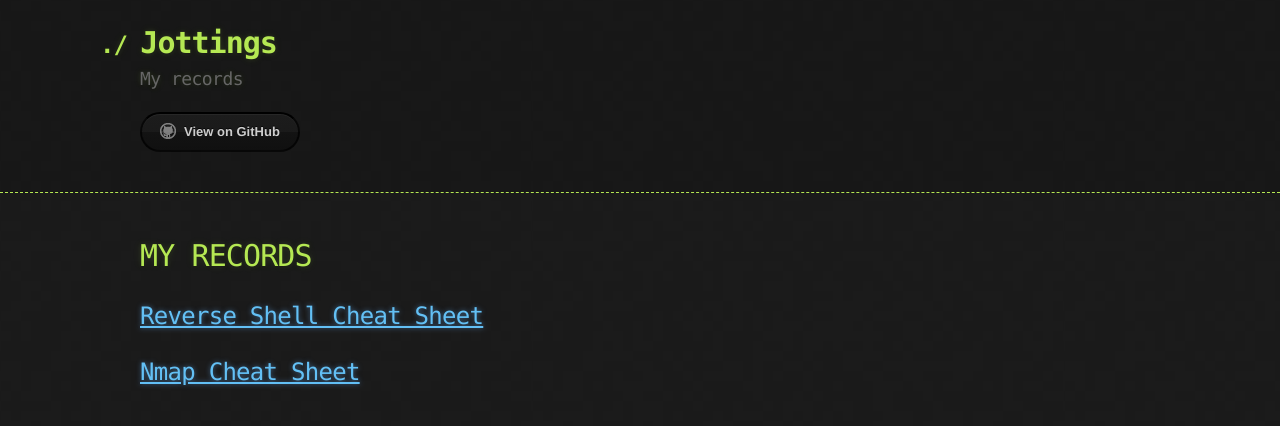
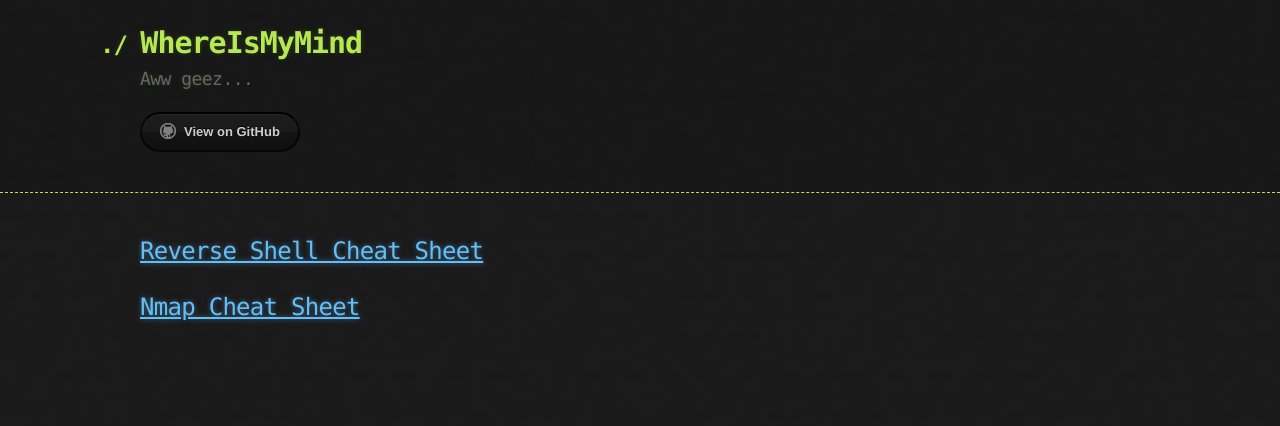
Before and after one commit to hare001/hare001.github.io, a Jekyll site: the page built from index.md, in a window 1280 px wide. Shown: the top 426 px of the page. Built offline with Jekyll 4.4.1, drawn with Linux system fonts in a browser that asks for light colours; our own code applies the rules of GitHub Pages for plain Markdown files.

Commit message:
Change css

```diff
--- a/_config.yml
+++ b/_config.yml
@@ -1,6 +1,6 @@
-title: Jottings
-logo: /assets/img/logo.png
+title: WhereIsMyMind
+logo: ./assets/images/logo.png
 show_downloads: false
-description: "My records"
+description: "Aww geez..."
 url: "https://hare001.github.io"
 theme: jekyll-theme-hacker
--- a/_sass/jekyll-theme-hacker.scss
+++ b/_sass/jekyll-theme-hacker.scss
@@ -21,7 +21,7 @@
   color: $body-foreground;
   font-size: 16px;
   line-height: 1.5;
-  font-family: Monaco, "Bitstream Vera Sans Mono", "Lucida Console", Terminal, monospace;
+  font-family: Monaco, "Lucida Console", Terminal, monospace, "Noto Sans SC";
 }
 
 /* General & 'Reset' Stuff */
@@ -64,7 +64,7 @@
   line-height: 1.5;
   margin: 0 0 0 -40px;
   font-weight: bold;
-  font-family: Monaco, "Bitstream Vera Sans Mono", "Lucida Console", Terminal, monospace;
+  font-family: Monaco, "Lucida Console", Terminal, monospace, "Noto Sans SC";
   color: $conifer;//$header;
   text-shadow: 0 1px 1px rgba(0, 0, 0, 0.1),
                0 0 5px rgba(181, 232, 83, 0.1),
@@ -107,7 +107,7 @@
 
 h1, h2, h3, h4, h5, h6 {
   font-weight: normal;
-  font-family: Monaco, "Bitstream Vera Sans Mono", "Lucida Console", Terminal, monospace;
+  font-family: Monaco, "Lucida Console", Terminal, monospace, "Noto Sans SC";
   color: $header;
   letter-spacing: -0.03em;
   text-shadow: 0 1px 1px rgba(0, 0, 0, 0.1),
@@ -214,7 +214,7 @@
   border-bottom: 2px solid rgba(0, 0, 0, 0.7);
   border-top: 2px solid rgba(0, 0, 0, 1);
   color: rgba(255, 255, 255, 0.8);
-  font-family: Helvetica, Arial, sans-serif;
+  font-family: Helvetica, Arial, sans-serif, "Noto Sans SC";
   font-weight: bold;
   font-size: 13px;
   text-decoration: none;
--- a/index.md
+++ b/index.md
@@ -1,6 +1,6 @@
-# MY RECORDS
-
-
+---
+layout: default
+---
 
 ## [Reverse Shell Cheat Sheet](./_posts/2020-06-30-Reverse-Shell-Cheat-Sheet.md)
 ## [Nmap Cheat Sheet](./_posts/2020-07-01-Nmap-Cheat-Sheet.md)
```
Also changed, not shown: assets/images/Reverse-Shell.png (renamed from assets/img/Reverse-Shell.png), assets/images/logo.png (renamed from assets/img/logo.png).
